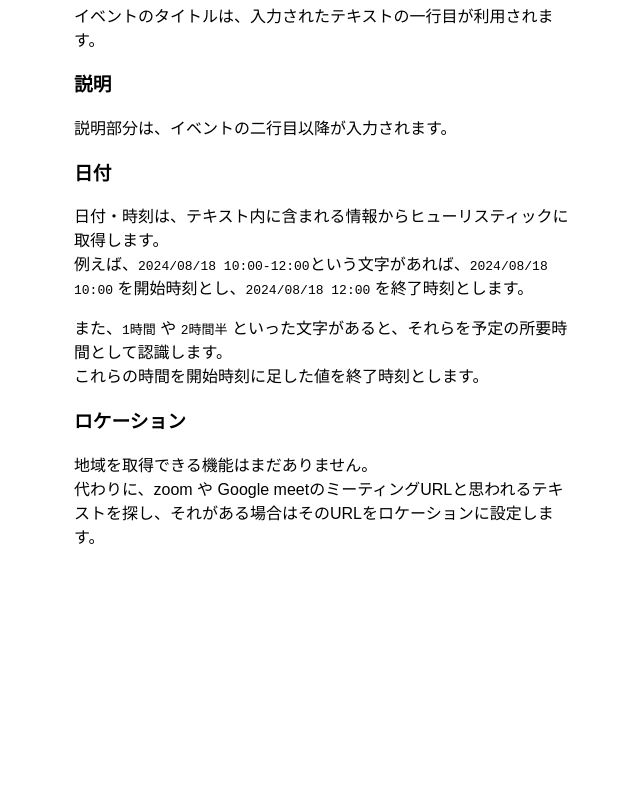
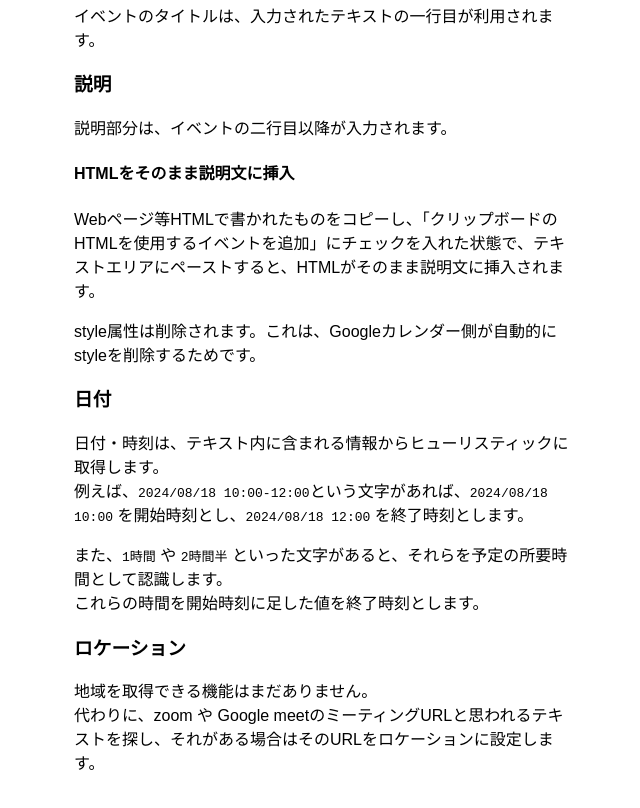
Before and after one commit to aurora1530/text-to-calendar-event, a website built with webpack: page docs/index.html in a window 1280 px wide. Shown: the part 924-1732 px from the top of the page, without its empty margins (316-956 px from the left). Before the commit the page ends 1522 px from the top, so only its background shows below. Built offline with nearby package versions, Linux system fonts and the light colour scheme.

Commit message:
feat: htmlの挿入機能の説明文を追加

```diff
--- a/docs/index.html
+++ b/docs/index.html
@@ -41,6 +41,10 @@
     <h3>説明</h3>
     <p>説明部分は、イベントの二行目以降が入力されます。</p>
 
+    <h4>HTMLをそのまま説明文に挿入</h4>
+    <p>Webページ等HTMLで書かれたものをコピーし、「クリップボードのHTMLを使用するイベントを追加」にチェックを入れた状態で、テキストエリアにペーストすると、HTMLがそのまま説明文に挿入されます。</p>
+    <p>style属性は削除されます。これは、Googleカレンダー側が自動的にstyleを削除するためです。</p>
+
     <h3>日付</h3>
     <p>日付・時刻は、テキスト内に含まれる情報からヒューリスティックに取得します。<br>
       例えば、<code>2024/08/18 10:00-12:00</code>という文字があれば、<code>2024/08/18 10:00</code>
```
Also changed, not shown: README.md.
